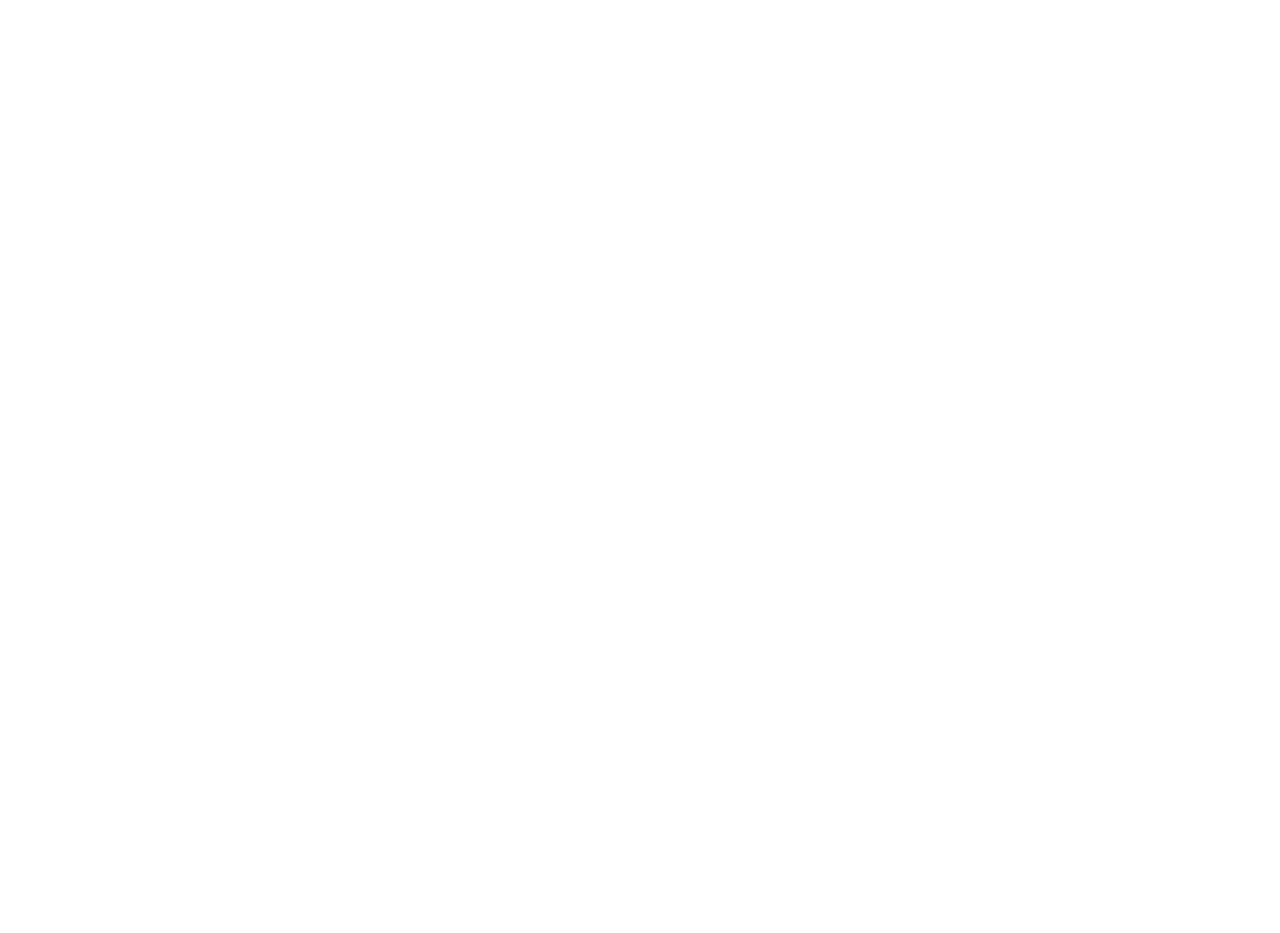
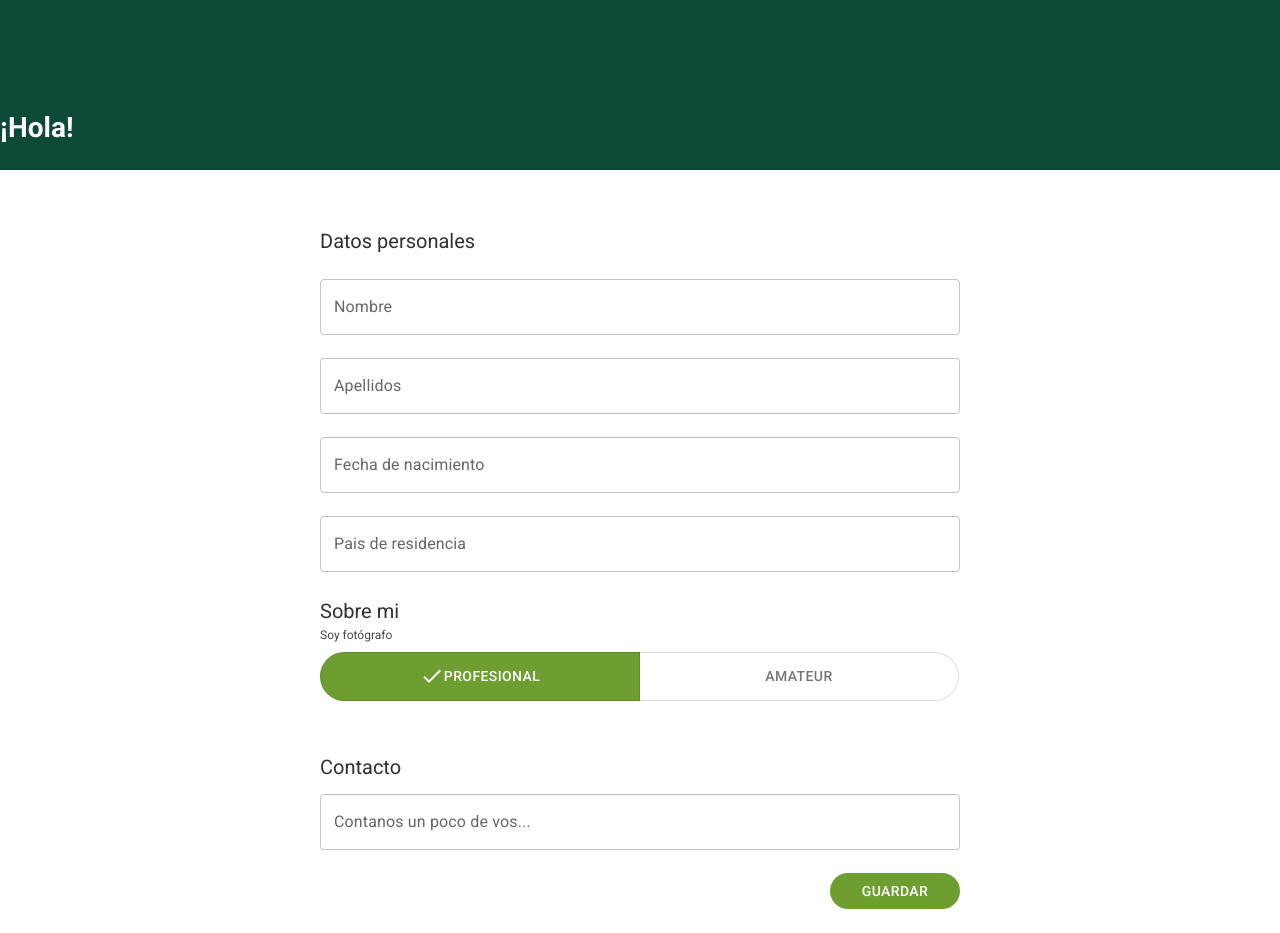
Before and after one commit to No-Country-simulation/s16-17-t-python-react, a React (Vite) app in the folder frontend/: page /profile/account in a window 1280 px wide. Before the commit this address had no page. Before the commit the page ends 800 px from the top, so only its background shows below. Built offline with nearby package versions, Linux system fonts and the light colour scheme.

Commit message:
pagina de editar perfil layout

```diff
--- a/frontend/package.json
+++ b/frontend/package.json
@@ -16,6 +16,8 @@
 		"@emotion/styled": "^11.11.5",
 		"@mui/icons-material": "^5.16.0",
 		"@mui/material": "^5.16.0",
+		"@mui/x-date-pickers": "^7.11.0",
+		"dayjs": "^1.11.12",
 		"react": "^18.3.1",
 		"react-dom": "^18.3.1",
 		"react-router-dom": "^6.24.1",
--- /dev/null
+++ b/frontend/src/components/account/AccountPhotoProfile.jsx
@@ -0,0 +1,21 @@
+import { Avatar, Badge } from '@mui/material'
+import CreateIcon from '@mui/icons-material/Create'
+
+export const AccountPhotoProfile = () => (
+	<Badge
+		overlap="circular"
+		anchorOrigin={{ vertical: 'bottom', horizontal: 'right' }}
+		badgeContent={
+			<div className="bg-white rounded-[12px] w-[40px]  h-[40px] flex justify-center items-center">
+				<CreateIcon className="text-[#6E9E30]" />
+			</div>
+		}
+	>
+		<img
+			src="https://thumbor.forbes.com/thumbor/fit-in/1290x/https://www.forbes.com/advisor/wp-content/uploads/2023/07/top-20-small-dog-breeds.jpeg.jpg"
+			alt="profile image"
+			className="w-[140px] h-[140px] rounded-[50%] object-cover"
+			style={{ zIndex: 1 }}
+		/>
+	</Badge>
+)
--- /dev/null
+++ b/frontend/src/components/account/DataProfile.jsx
@@ -0,0 +1,122 @@
+import { LocalizationProvider } from '@mui/x-date-pickers/LocalizationProvider'
+import { AdapterDayjs } from '@mui/x-date-pickers/AdapterDayjs'
+import { DatePicker } from '@mui/x-date-pickers/DatePicker'
+import {
+	Button,
+	TextField,
+	ToggleButton,
+	ToggleButtonGroup,
+} from '@mui/material'
+import CheckIcon from '@mui/icons-material/Check'
+import { useState } from 'react'
+
+export const DataProfile = () => {
+	const [selected, setSelected] = useState('profesional')
+
+	const handleSelection = (event, newSelection) => {
+		if (newSelection !== null) {
+			setSelected(newSelection)
+		}
+	}
+
+	return (
+		<div className="w-[100%] flex flex-col justify-center items-center lg:flex-row lg:items-start lg:gap-32">
+			<div className="w-[90%] flex flex-col gap-[23px] mt-6 md:w-[50%] lg:w-[35%] lg:mr-4">
+				<h2 className="text-[#313031] text-[20px]">Datos personales</h2>
+				<TextField
+					id="outlined-basic"
+					label="Nombre"
+					variant="outlined"
+				/>
+				<TextField
+					id="outlined-basic"
+					label="Apellidos"
+					variant="outlined"
+				/>
+				<LocalizationProvider dateAdapter={AdapterDayjs}>
+					<DatePicker label="Fecha de nacimiento" />
+				</LocalizationProvider>
+				<TextField
+					id="outlined-basic"
+					label="Pais de residencia"
+					variant="outlined"
+				/>
+			</div>
+			<div className="mt-6 mb-6 w-[90%] flex flex-col gap-[23px] md:w-[50%] lg:w-[35%]">
+				<div className="mb-3">
+					<h2 className="text-[#313031] text-[20px]">Sobre mi</h2>
+					<p className="text-[#49454F] text-[12px] mb-2">
+						Soy fotógrafo
+					</p>
+					<ToggleButtonGroup
+						color="primary"
+						value={selected}
+						exclusive
+						onChange={handleSelection}
+						aria-label="Platform"
+						className="w-[100%] mb-4"
+					>
+						<ToggleButton
+							value="profesional"
+							className="w-[50%]"
+							sx={{
+								borderRadius: '30px',
+								backgroundColor:
+									selected === 'profesional' ?
+										'#6E9E30 !important'
+									:	'default',
+								color:
+									selected === 'profesional' ?
+										'#ffffff !important'
+									:	'default',
+							}}
+						>
+							{selected === 'profesional' && <CheckIcon />}{' '}
+							Profesional
+						</ToggleButton>
+						<ToggleButton
+							value="amateur"
+							className="w-[50%]"
+							sx={{
+								borderRadius: '30px',
+								backgroundColor:
+									selected === 'amateur' ?
+										'#6E9E30 !important'
+									:	'default',
+								color:
+									selected === 'amateur' ?
+										'#ffffff !important'
+									:	'default',
+							}}
+						>
+							{selected === 'amateur' && <CheckIcon />} Amateur
+						</ToggleButton>
+					</ToggleButtonGroup>
+				</div>
+				<div>
+					<h2 className="text-[#313031] text-[20px] mb-3">
+						Contacto
+					</h2>
+					<TextField
+						minRows={2}
+						variant="outlined"
+						label="Contanos un poco de vos..."
+						className="w-[100%] mt-[20px]"
+					/>
+				</div>
+				<div className="flex justify-end">
+					<Button
+						sx={{
+							borderRadius: '30px',
+							backgroundColor: '#6E9E30 !important',
+							color: '#ffffff !important',
+						}}
+						className="w-[130px] p-2"
+					>
+						Guardar
+					</Button>
+				</div>
+			</div>
+		</div>
+	)
+}
--- /dev/null
+++ b/frontend/src/components/account/index.js
@@ -0,0 +1,2 @@
+export * from './AccountPhotoProfile'
+export * from './DataProfile'
--- /dev/null
+++ b/frontend/src/pages/Account/EditAccountPage.jsx
@@ -0,0 +1,17 @@
+import React from 'react'
+// import { AccountPhotoProfile } from '../../components/account/AccountPhotoProfile'
+import { DataProfile } from '../../components/account'
+
+export const EditAccountPage = () => (
+	<div className="w-[100%] lg:h-[100vh]">
+		<div className="h-[170px] bg-[#0D4937] py-[21px] flex items-end mb-[32px] w-[100%]">
+			{/* <AccountPhotoProfile /> */}
+			<div className="w-[90%] md:w-[50%]">
+				<h1 className="text-white text-[28px] font-bold">¡Hola!</h1>
+			</div>
+		</div>
+		<div className="flex justify-center items-center lg:h-[calc(100vh-202px)]">
+			<DataProfile />
+		</div>
+	</div>
+)
--- a/frontend/src/routerConfig.jsx
+++ b/frontend/src/routerConfig.jsx
@@ -1,5 +1,6 @@
 import React from 'react'
 import { Login } from './pages'
+import { EditAccountPage } from './pages/Account/EditAccountPage'
 
 export const routes = [
 	{
@@ -10,4 +11,8 @@ export const routes = [
 		path: '/login',
 		element: <Login />,
 	},
+	{
+		path: '/profile/account',
+		element: <EditAccountPage />,
+	},
 ]
```
Also changed, not shown: 1 other file (tests, documents, lock files or other folders).
